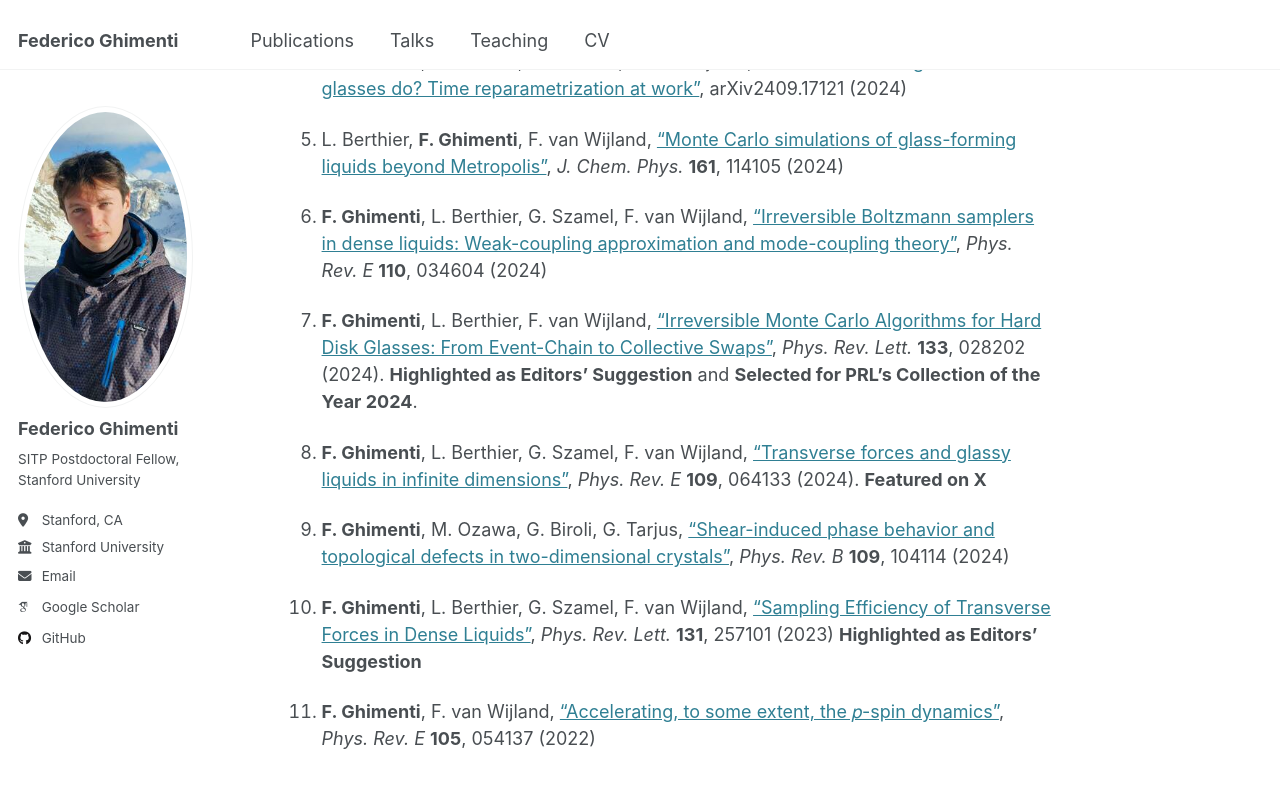
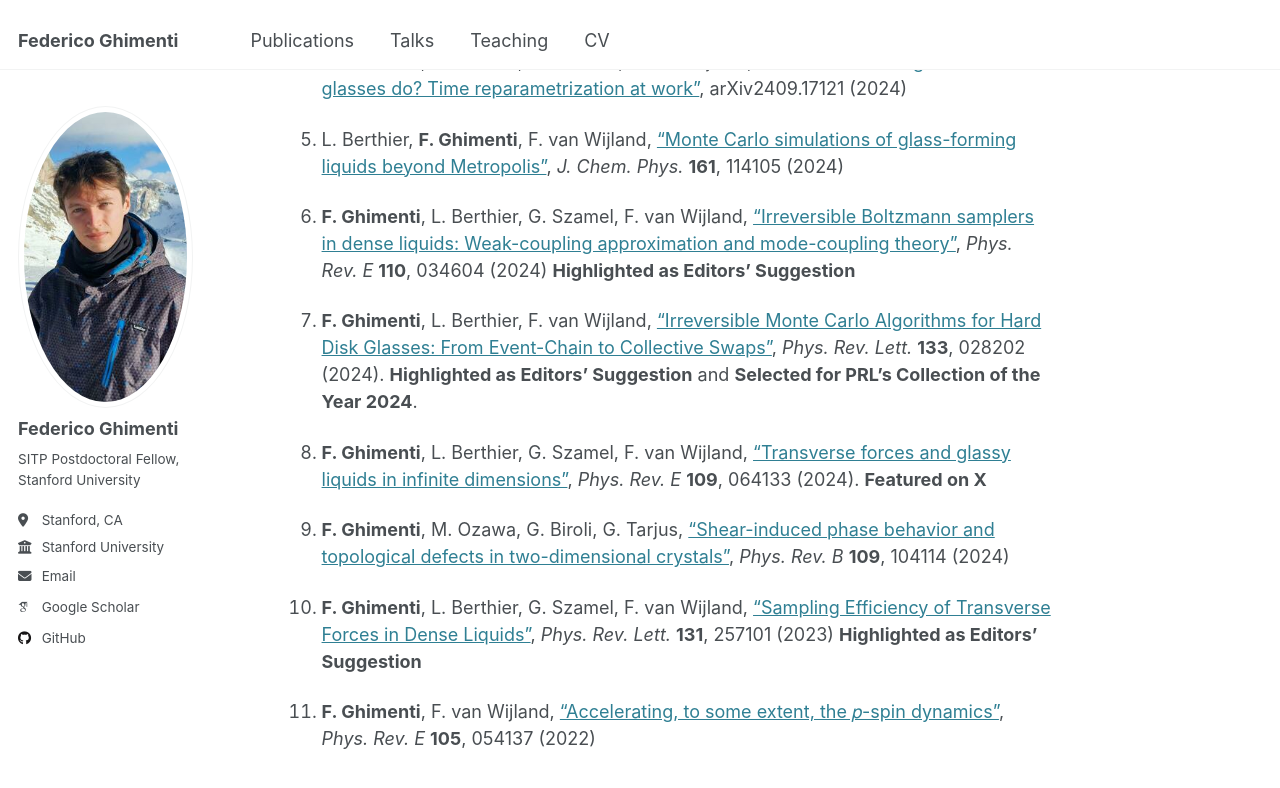
Before and after one commit to FedericoGhimenti/FedericoGhimenti.github.io, a Jekyll site: the page built from _pages/publications.md, in a window 1280 px wide and 900 px high, scrolled down 478 px. Shown: the top 788 px of the window. Built offline with Jekyll 4.4.1, drawn with Linux system fonts in a browser that asks for light colours; some web fonts are replaced.

Commit message:
publications updated

```diff
--- a/_pages/publications.md
+++ b/_pages/publications.md
@@ -18,7 +18,7 @@ My thesis can be found [here](/files/Ghimenti_manuscript.pdf)
 
 7. L. Berthier, **F. Ghimenti**, F. van Wijland, ["Monte Carlo simulations of glass-forming liquids beyond Metropolis"](https://pubs.aip.org/aip/jcp/article-abstract/161/11/114105/3312882/Monte-Carlo-simulations-of-glass-forming-liquids?redirectedFrom=fulltext), *J. Chem. Phys.* **161**, 114105 (2024)
 
-6. **F. Ghimenti**, L. Berthier, G. Szamel, F. van Wijland, ["Irreversible Boltzmann samplers in dense liquids: Weak-coupling approximation and mode-coupling theory"](https://journals.aps.org/pre/abstract/10.1103/PhysRevE.110.034604), *Phys. Rev. E* **110**, 034604 (2024)
+6. **F. Ghimenti**, L. Berthier, G. Szamel, F. van Wijland, ["Irreversible Boltzmann samplers in dense liquids: Weak-coupling approximation and mode-coupling theory"](https://journals.aps.org/pre/abstract/10.1103/PhysRevE.110.034604), *Phys. Rev. E* **110**, 034604 (2024) **Highlighted as Editors' Suggestion**
 
 5. **F. Ghimenti**, L. Berthier, F. van Wijland, ["Irreversible Monte Carlo Algorithms for Hard Disk Glasses: From Event-Chain to Collective Swaps"](https://journals.aps.org/prl/abstract/10.1103/PhysRevLett.133.028202), *Phys. Rev. Lett.* **133**, 028202 (2024). **Highlighted as Editors' Suggestion** and **Selected for PRL's Collection of the Year 2024**.
 
```
